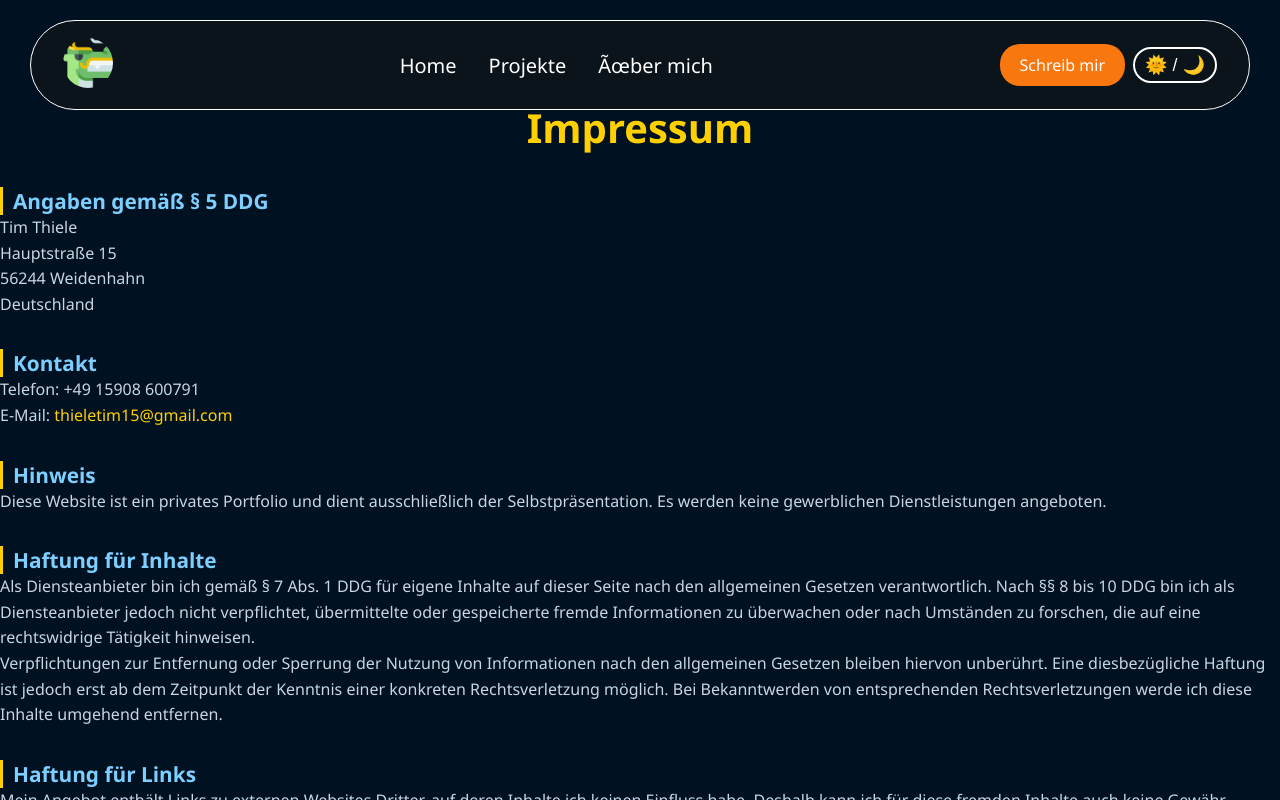
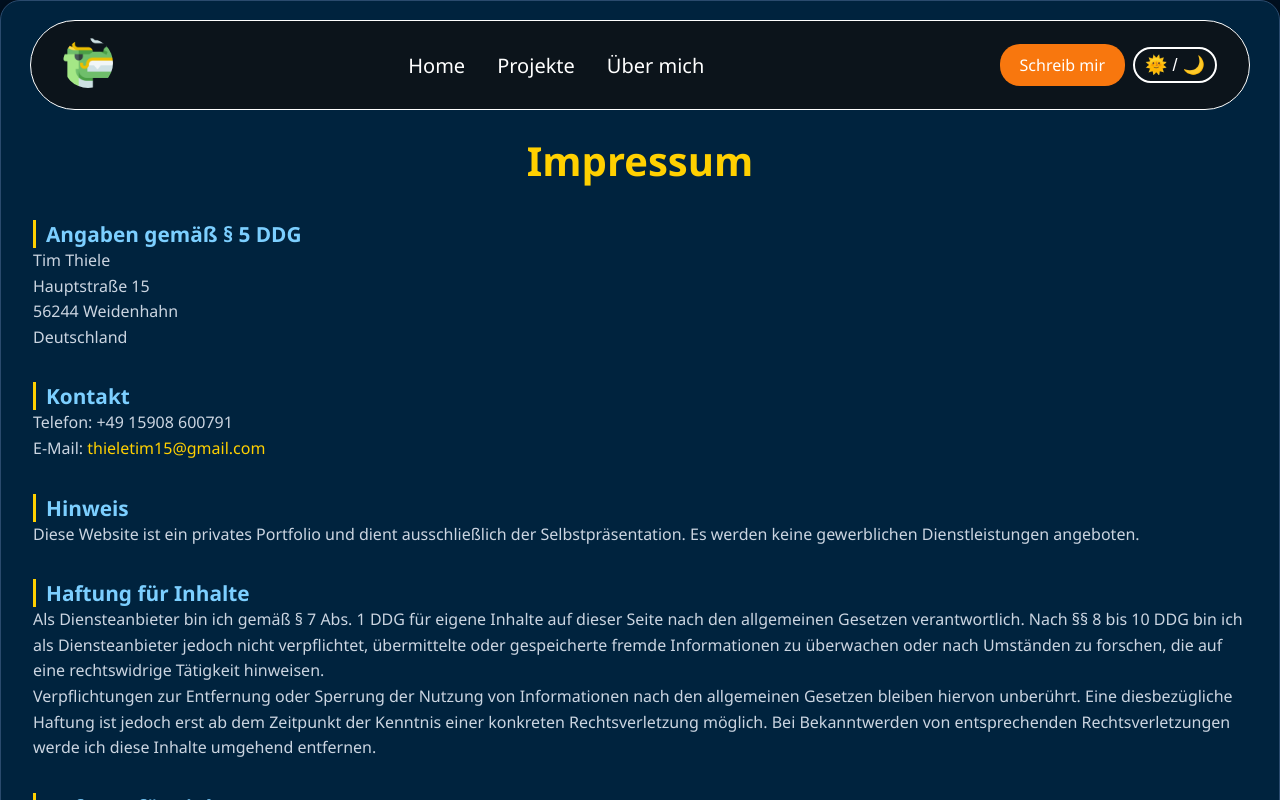
Before and after one commit to Greedrache/portfolio_fullstack, an Angular app: page /imprint in a window 1280 px wide. Shown: the top 800 px of the page. Built offline with nearby package versions, Linux system fonts and the light colour scheme.

Commit message:
light and dark mode works

```diff
--- a/src/app/components/about/about.component.scss
+++ b/src/app/components/about/about.component.scss
@@ -1,3 +1,17 @@
+:host {
+    --about-section-bg: #01090f;
+    --about-container-bg: #00233e;
+    --about-border: #2a4a6d;
+    --about-overlay-bg: rgba(0, 35, 62, 0.5);
+}
+
+:host-context(.light-theme) {
+    --about-section-bg: #f9f9f9;
+    --about-container-bg: #ffffff;
+    --about-border: #cccccc;
+    --about-overlay-bg: rgba(255, 255, 255, 0.5);
+}
+
 section {
     display: flex;
     flex-direction: column;
@@ -5,15 +19,15 @@ section {
     justify-content: center;
     padding: 2rem;
     text-align: left;
-    background-color: #01090f;
+    background-color: var(--about-section-bg);
     gap: 2rem;
 
 
 }
 
 .container {
-    background-color: #00233e;
-    border: 1px solid #2a4a6d;
+    background-color: var(--about-container-bg);
+    border: 1px solid var(--about-border);
     border-radius: 30px;
     padding: 2rem;
     flex: 1;
@@ -95,7 +109,7 @@ nav {
     max-width: 1500px;
 
     >a {
-        background-color: #00233e;
+        background-color: var(--about-container-bg);
         width: 50%;
         padding: 20px;
         gap: 20px;
@@ -103,7 +117,7 @@ nav {
         display: flex;
         align-items: center;
         justify-content: center;
-        border: 1px solid #2a4a6d;
+        border: 1px solid var(--about-border);
         border-radius: 20px;
     }
 
--- a/src/app/components/contact/contact.component.scss
+++ b/src/app/components/contact/contact.component.scss
@@ -1,3 +1,31 @@
+:host {
+    --contact-border: #00233e;
+    --contact-text-muted: #d8cbc0;
+    --contact-btn-bg: #00233e;
+    --contact-btn-text: white;
+    --contact-btn-hover-bg: #ebebeb;
+    --contact-btn-hover-text: #00233e;
+    --contact-input-bg: #2b4c70;
+    --contact-input-border: #2a4a6d;
+    --contact-input-text: white;
+    --contact-input-focus: #ebebeb;
+    --contact-status-text: white;
+}
+
+:host-context(.light-theme) {
+    --contact-border: #cccccc;
+    --contact-text-muted: #333333;
+    --contact-btn-bg: #e2e8f0;
+    --contact-btn-text: black;
+    --contact-btn-hover-bg: #cccccc;
+    --contact-btn-hover-text: black;
+    --contact-input-bg: #ffffff;
+    --contact-input-border: #cccccc;
+    --contact-input-text: black;
+    --contact-input-focus: #00233e;
+    --contact-status-text: black;
+}
+
 .container{
     display: flex;
     flex-direction: row;
@@ -18,11 +46,11 @@
     display: flex;
     flex-direction: column;
     gap: 20px;
-    border-right: 2px solid #00233e;
+    border-right: 2px solid var(--contact-border);
 
     p {
         font-size: 18px;
-        color: #d8cbc0;
+        color: var(--contact-text-muted);
         font-weight: 500;
         margin: 0;
     }
@@ -34,8 +62,8 @@
     }
 
     .mail-btn {
-        border: 1px solid #00233e;
-        background-color: #00233e;
+        border: 1px solid var(--contact-btn-bg);
+        background-color: var(--contact-btn-bg);
         padding: 20px 40px;
         margin-top: 20px;
         border-radius: 10px;
@@ -45,41 +73,41 @@
         align-items: center;
         justify-content: center;
 
-        color: white;
+        color: var(--contact-btn-text);
         font-size: 18px;
         font-weight: 500;
         transition: all 0.2s;
 
         &:hover {
-            background-color: #ebebeb;
-            color: #00233e;
+            background-color: var(--contact-btn-hover-bg);
+            color: var(--contact-btn-hover-text);
             cursor: pointer;
         }
     }
 }
 
 input {
-    background-color: #2b4c70;
-    border: 1.5px solid #2a4a6d;
+    background-color: var(--contact-input-bg);
+    border: 1.5px solid var(--contact-input-border);
     border-radius: 5px;
     padding: 10px;
-    color: white;
+    color: var(--contact-input-text);
     font-size: 16px;
     width: 100%;
     margin-bottom: 15px;
 
     &:focus {
         outline: none;
-        border-color: #ebebeb;
+        border-color: var(--contact-input-focus);
     }
 }
 
 textarea {
-    background-color: #2b4c70;
-    border: 1.5px solid #2a4a6d;
+    background-color: var(--contact-input-bg);
+    border: 1.5px solid var(--contact-input-border);
     border-radius: 10px;
     padding: 10px;
-    color: white;
+    color: var(--contact-input-text);
     font-size: 16px;
     width: 100%;
     resize: none;
@@ -87,25 +115,25 @@ textarea {
 
     &:focus {
         outline: none;
-        border-color: #ebebeb;
+        border-color: var(--contact-input-focus);
     }
 }
 
 .send-btn{
-    background-color: #00233e;
-    border: 1px solid #00233e;
+    background-color: var(--contact-btn-bg);
+    border: 1px solid var(--contact-btn-bg);
     padding: 10px 20px;
     border-radius: 20px;
     width: fit-content;
-    color: white;
+    color: var(--contact-btn-text);
     font-size: 18px;
     font-weight: 500;
     margin-top: 20px;
     transition: all 0.2s;
 
     &:hover {
-        background-color: #ebebeb;
-        color: #00233e;
+        background-color: var(--contact-btn-hover-bg);
+        color: var(--contact-btn-hover-text);
         cursor: pointer;
     }
 }
@@ -118,7 +146,7 @@ textarea {
 
 p{
     font-size: 18px;
-    color: #d8cbc0;
+    color: var(--contact-text-muted);
     font-weight: 500;
     margin: 0;
 }
@@ -127,7 +155,7 @@ p{
 .status-msg {
     margin-top: 15px;
     font-size: 16px;
-    color: white;
+    color: var(--contact-status-text);
 }
 
 @media (max-width: 768px) {
@@ -142,7 +170,7 @@ p{
 
     .contact-info {
         border-right: none;
-        border-bottom: 2px solid #00233e;
+        border-bottom: 2px solid var(--contact-border);
         padding-bottom: 20px;
         margin-bottom: 20px;
         align-items: center;
--- a/src/app/components/navbar/navbar.component.html
+++ b/src/app/components/navbar/navbar.component.html
@@ -1,12 +1,12 @@
 <header class="header">
     <div class="logo">
-        <img src="/assets/img/drachen.png" alt="Logo">
+        <img routerLink="/" src="/assets/img/drachen.png" alt="Logo">
     </div>
 
     <nav class="nav-links" id="nav">
         <a routerLink="/" fragment="hero">Home</a>
         <a routerLink="/" fragment="projects">Projekte</a>
-        <a routerLink="/" fragment="about">Ãœber mich</a>
+        <a routerLink="/" fragment="about">Über mich</a>
     </nav>
 
     <div class="theme-toggle">
@@ -16,7 +16,7 @@
             ☰
         </button>
 
-        <button>
+        <button  (click)="toggleTheme()">
             🌞 / 🌙
         </button>
     </div>
--- a/src/app/components/projects/projects.component.scss
+++ b/src/app/components/projects/projects.component.scss
@@ -1,11 +1,32 @@
-/* Section */
+:host {
+    --project-section-bg: #2b4c70;
+    --project-card-bg: #00233e;
+    --project-text-muted: #d8cbc0;
+    --project-border: white;
+    --project-skill-bg: #2d4661;
+    --project-link-color: white;
+    --project-link-hover-bg: white;
+    --project-link-hover-text: #00233e;
+}
+
+:host-context(.light-theme) {
+    --project-section-bg: #f0eded;
+    --project-card-bg: #ffffff;
+    --project-text-muted: #333333;
+    --project-border: black;
+    --project-skill-bg: #e2e8f0;
+    --project-link-color: black;
+    --project-link-hover-bg: black;
+    --project-link-hover-text: white;
+}
+
 section {
     display: flex;
     flex-direction: column;
     align-items: center;
     justify-content: center;
     padding: 4rem;
-    background-color: #2b4c70;
+    background-color: var(--project-section-bg);
 }
 
 h3 {
@@ -45,7 +66,7 @@ h2{
 }
 
 .project-card {
-    background-color: #00233e;
+    background-color: var(--project-card-bg);
     padding: 16px;
     border-radius: 16px;
     box-shadow: 0 4px 20px rgba(0,0,0,0.3);
@@ -91,7 +112,7 @@ h2{
 }
 
 .skill {
-    background-color: #2d4661;
+    background-color: var(--project-skill-bg);
     padding: 10px 20px;
     border-radius: 20px;
     font-size: 18px;
@@ -107,7 +128,7 @@ h2{
 .live-link {
     padding: 5px 10px;
     text-decoration: none;
-    color: white;
+    color: var(--project-link-color);
     transition: all 0.2s;
     border-radius: 20px;
     display: flex;
@@ -115,16 +136,16 @@ h2{
 }
 
 .live-link:hover {
-    background-color: white;
-    color: #00233e;
+    background-color: var(--project-link-hover-bg);
+    color: var(--project-link-hover-text);
 }
 
 .github-link {
-    border: 1px solid white;
+    border: 1px solid var(--project-border);
     padding: 5px 10px;
     border-radius: 20px;
     text-decoration: none;
-    color: white;
+    color: var(--project-link-color);
     display: flex;
     align-items: center;
     gap: 6px;
@@ -132,8 +153,8 @@ h2{
 }
 
 .github-link:hover {
-    background-color: white;
-    color: #00233e;
+    background-color: var(--project-link-hover-bg);
+    color: var(--project-link-hover-text);
 }
 
 .github-icon {
@@ -149,13 +170,13 @@ h2{
 .project-description{
     margin-top: 24px;
     font-size: 18px;
-    color: #d8cbc0;
+    color: var(--project-text-muted);
 }
 
 nav{
     > a {
         font-size: 18px;
-        color: #d8cbc0;
+        color: var(--project-text-muted);
         font-weight: 500;
         transition: all 0.2s;
         display: flex;
--- a/src/app/components/stacks/stacks.component.scss
+++ b/src/app/components/stacks/stacks.component.scss
@@ -1,3 +1,13 @@
+:host {
+    --stack-border: white;
+    --stack-text: #d8cbc0;
+}
+
+:host-context(.light-theme) {
+    --stack-border: black;
+    --stack-text: #333333;
+}
+
 .icon {
     width: 80px;
     height: 80px;
@@ -14,7 +24,7 @@
 
     p {
         font-size: 18px;
-        color: #d8cbc0;
+        color: var(--stack-text);
         font-weight: 500;
         margin: 0;
     }
@@ -30,7 +40,7 @@
     flex-direction: column;
     align-items: center;
     gap: 10px;
-    border: 1px solid white;
+    border: 2px solid var(--stack-border);
     padding: 20px;
     border-radius: 20px;
     width: 150px;
--- a/src/app/pages/imprint/imprint.component.scss
+++ b/src/app/pages/imprint/imprint.component.scss
@@ -1,8 +1,34 @@
+:host {
+    --imprint-bg: #01090f;
+    --imprint-text: #e6f1ff;
+    --imprint-title: #ffd000;
+    --imprint-h2: #7ccfff;
+    --imprint-p: #cbd5e1;
+    --imprint-link: #ffd000;
+    --imprint-link-hover: #ffe066;
+    --imprint-container-bg: #00233e;
+    --imprint-container-border: #2a4a6d;
+    --imprint-container-shadow: rgba(0, 0, 0, 0.4);
+}
+
+:host-context(.light-theme) {
+    --imprint-bg: #ffffff;
+    --imprint-text: #333333;
+    --imprint-title: #ffb300;
+    --imprint-h2: #007bff;
+    --imprint-p: #444444;
+    --imprint-link: #ffb300;
+    --imprint-link-hover: #ff9900;
+    --imprint-container-bg: #f9f9f9;
+    --imprint-container-border: #cccccc;
+    --imprint-container-shadow: rgba(0, 0, 0, 0.1);
+}
+
 body {
   margin: 0;
   font-family: 'Inter', sans-serif;
-  background-color: #01090f;
-  color: #e6f1ff;
+  background-color: var(--imprint-bg);
+  color: var(--imprint-text);
   display: flex;
   padding: 6rem;
   align-items: center;
@@ -14,7 +40,7 @@ body {
 h1 {
   font-size: 2.5rem;
   margin-bottom: 2rem;
-  color: #ffd000;
+  color: var(--imprint-title);
   text-align: center;
   margin-top: 100px;
 }
@@ -22,24 +48,24 @@ h1 {
 h2 {
   margin-top: 2rem;
   font-size: 1.3rem;
-  color: #7ccfff;
-  border-left: 3px solid #ffd000;
+  color: var(--imprint-h2);
+  border-left: 3px solid var(--imprint-title);
   padding-left: 10px;
 }
 
 p {
   line-height: 1.6;
-  color: #cbd5e1;
+  color: var(--imprint-p);
 }
 
 a {
-  color: #ffd000;
+  color: var(--imprint-link);
   text-decoration: none;
   transition: 0.2s;
 
   &:hover {
     text-decoration: underline;
-    color: #ffe066;
+    color: var(--imprint-link-hover);
   }
 }
 
@@ -51,10 +77,18 @@ body > * {
 
 body {
   > * {
-    background: #00233e;
-    border: 1px solid #2a4a6d;
+    background: var(--imprint-container-bg);
+    border: 1px solid var(--imprint-container-border);
     border-radius: 20px;
     margin: 2rem;
-    box-shadow: 0 0 20px rgba(0, 0, 0, 0.4);
+    box-shadow: 0 0 20px var(--imprint-container-shadow);
   }
 }
+
+.imprint-container {
+    background-color: var(--imprint-container-bg);
+    border: 1px solid var(--imprint-container-border);
+    border-radius: 20px;
+    padding: 2rem;
+    box-shadow: 0 0 20px var(--imprint-container-shadow);
+}
--- a/src/styles.scss
+++ b/src/styles.scss
@@ -6,15 +6,29 @@
   box-sizing: border-box;
 }
 
+:root {
+  --primary-color: #ffb300;
+  --secondary-color: #0a0a0a;
+  --background-color: #001122;
+  --text-color: #ffffff;
+}
+
+.light-theme {
+  --primary-color: #ffb300;
+  --secondary-color: #0a0a0a;
+  --background-color: #ffffff;
+  --text-color: #000000;
+}
+
 body {
   font-family: 'Segoe UI', Tahoma, Geneva, Verdana, sans-serif;
-  background-color: #001122;
-  color: white;
+  background-color: var(--background-color);
+  color: var(--text-color);
 }
 
 a {
   text-decoration: none;
-  color: white;
+  color: var(--text-color);
 }
 
 html {
@@ -30,17 +44,17 @@ html {
 }
 
 ::-webkit-scrollbar-track {
-  background: #0a0a0a;
+  background: var(--secondary-color);
   border-radius: 10px;
 }
 
 ::-webkit-scrollbar-thumb {
-  background: linear-gradient(180deg, #ffd000, #ffb300);
+  background: linear-gradient(180deg, var(--primary-color), var(--primary-color));
   border-radius: 10px;
   transition: all 0.3s ease;
 }
 
 ::-webkit-scrollbar-thumb:hover {
-  background: linear-gradient(180deg, #ffe066, #ffc107);
+  background: linear-gradient(180deg, var(--primary-color), var(--primary-color));
   transform: scale(1.05);
 }
```
Also changed, not shown: src/app/components/footer/footer.component.scss (+30 -3 lines), src/app/components/navbar/navbar.component.ts (+33 -5 lines).
